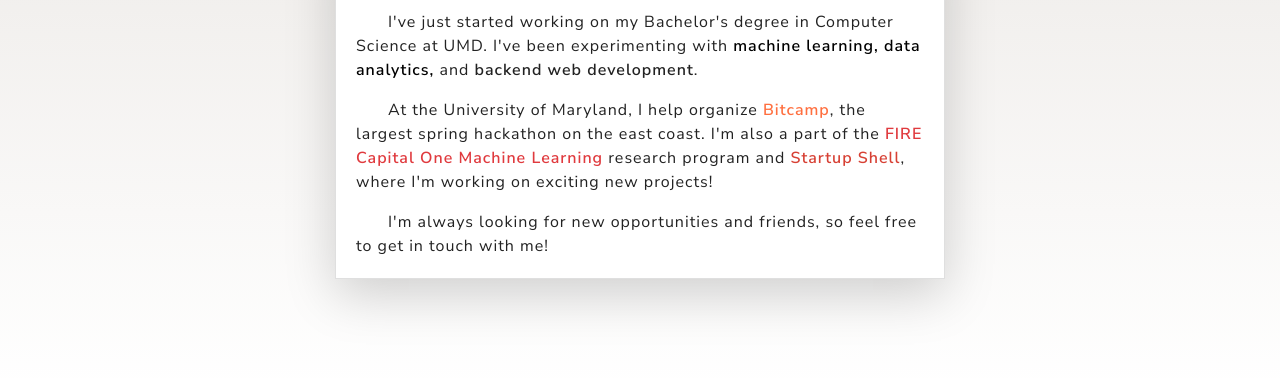
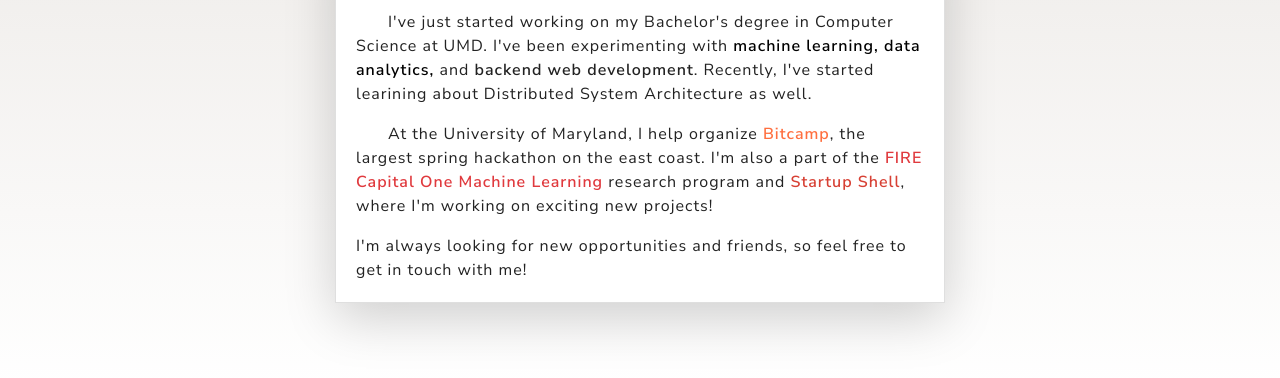
Before and after one commit to Ludikrous/ludikrous.github.io, a plain HTML site: page index.html in a window 1280 px wide. Shown: the part 410-788 px from the top of the page. Drawn offline with nearby package versions, Linux system fonts and the light colour scheme.

Commit message:
Update index.html

```diff
--- a/index.html
+++ b/index.html
@@ -139,13 +139,13 @@
                         <p class="card-text" style="color:#222222; font-size: 1rem; text-align: left; text-indent: 2em; font-weight: 100 !important">
                             I've just started working on my Bachelor's degree in Computer Science at UMD. I've been
                             experimenting with <b style="color: black; font-weight:800">machine learning, data
-                                analytics, </b>and <b style="font-weight:800">backend web development</b>.
+                                analytics, </b>and <b style="font-weight:800">backend web development</b>. Recently, I've started learining about <b>Distributed System Architecture</b> as well.
                         </p>
                         <p class="card-text" style="color:#222222; font-size: 1rem; text-align: left; text-indent: 2em; font-weight: 100 !important">
                             At the University of Maryland, I help organize <a target="_blank" href="https://bit.camp" style="color: #FF6F3F; font-weight:800">Bitcamp</a>, the largest spring hackathon on the east coast.
                             I'm also a part of the <a target="_blank" href="https://fire.umd.edu/streams-COML.html" style="color:#e03a3e; font-weight:800">FIRE Capital One Machine Learning</a> research program and <a target="_blank" href="https://startupshell.org/" style="color: #D74034; font-weight:800">Startup Shell</a>, where I'm working on exciting new projects!
                         </p>
-                        <p class="card-text" style="color:#222222; font-size: 1rem; text-align: left; text-indent: 2em; font-weight: 100 !important">
+                        <p class="card-text" style="color:#222222; font-size: 1rem; text-align: left; font-weight: 100 !important">
                             I'm always looking for new opportunities and friends, so feel free to get in touch with me!
                         </p>
                     </div>
```
